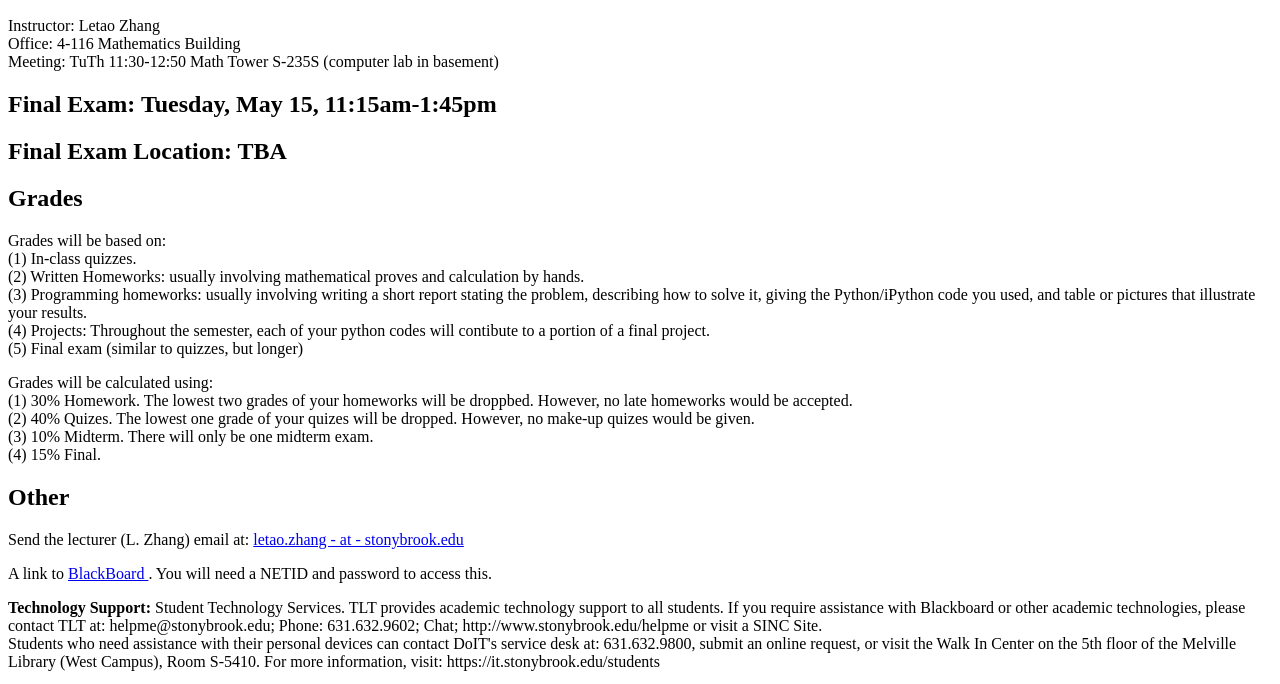
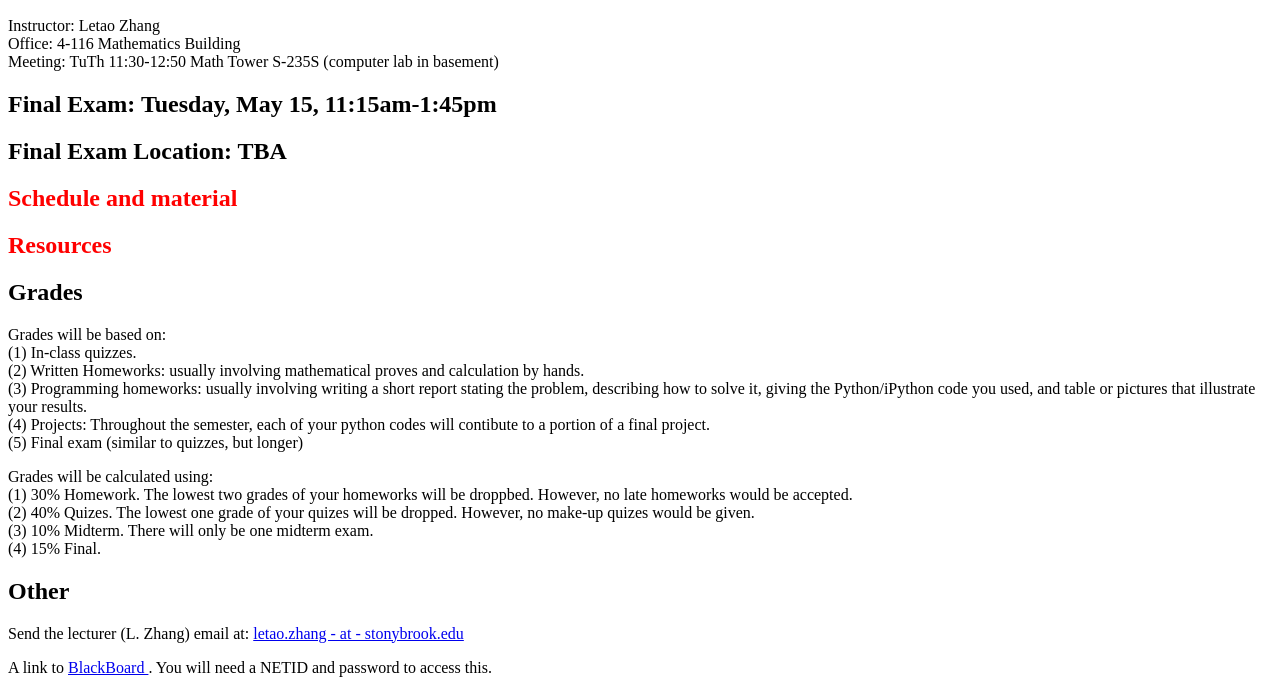
Before and after one commit to letaoZ/MAT331, a plain HTML site: page index.html in a window 1280 px wide. Shown: the part 96-780 px from the top of the page. Drawn offline with Linux system fonts and the light colour scheme.

Commit message:
Update index.html

```diff
--- a/index.html
+++ b/index.html
@@ -15,6 +15,10 @@ Meeting: TuTh  11:30-12:50   Math Tower S-235S (computer lab in basement) <br>
 
 <h2>  Final Exam: Tuesday, May 15, 11:15am-1:45pm</h2>
 <h2>  Final Exam Location: TBA </h2>
+
+
+<font color="red"><h2> Schedule and material </h2></font>
+<font color="red"><h2> Resources </h2></font>
 
 <h2> Grades </h2>
 
```
